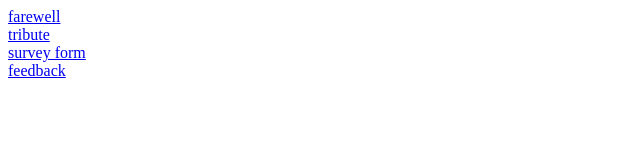
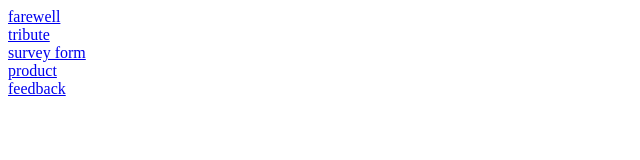
Before and after one commit to ankittkp/web-practice, a plain HTML site: page index.html in a window 1280 px wide. Shown: the full height of the page, 0-640 px from the left. Drawn offline with Linux system fonts and the light colour scheme.

Commit message:
Update index.html

```diff
--- a/index.html
+++ b/index.html
@@ -7,6 +7,7 @@
 <a href = "/web-practice/farewell" target="_blank">farewell</a><br>
 <a href = "/web-practice/tribute"  target="_blank">tribute</a><br>
 <a href = "/web-practice/survey form" target="_blank">survey form</a><br>
+ <a href = "/web-practice/product" target="_blank">product</a><br>
  <a href = "/web-practice/feedback" target="_blank">feedback</a><br>
 </body>
 </html>
```
